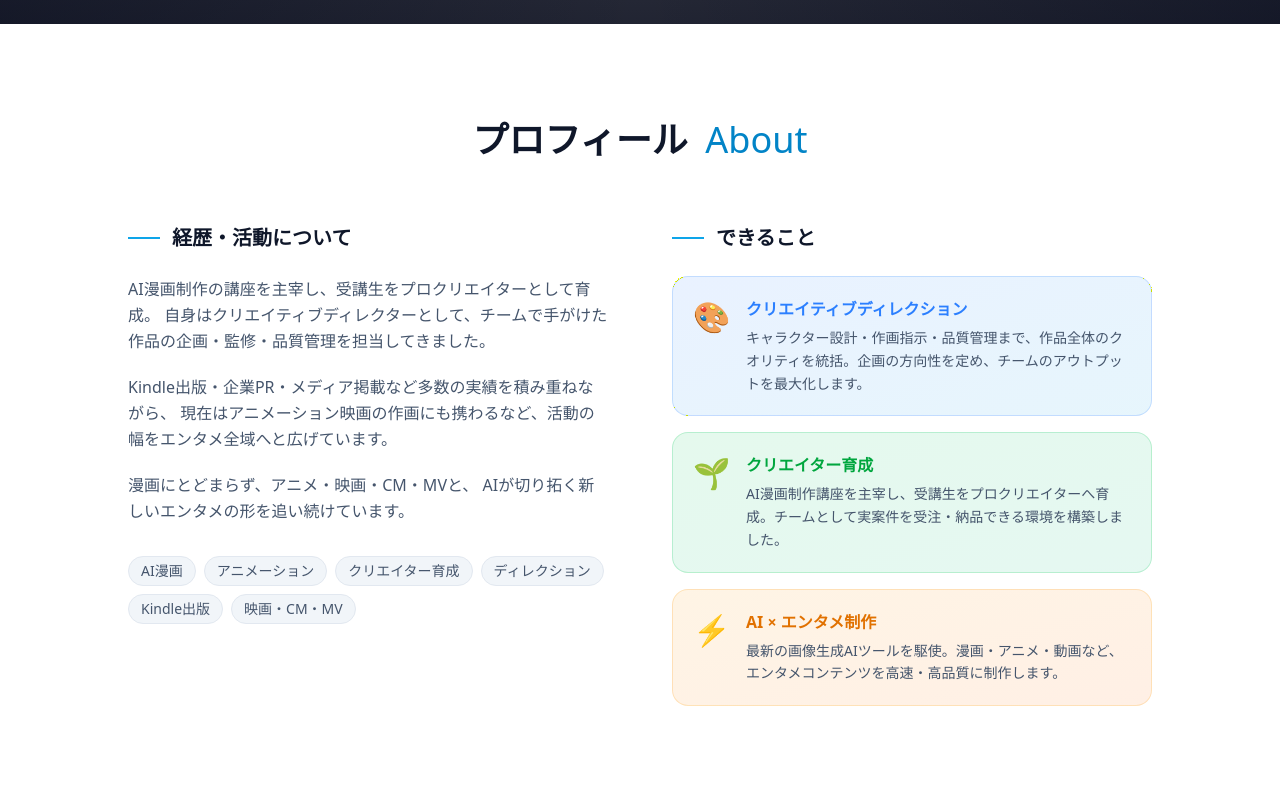
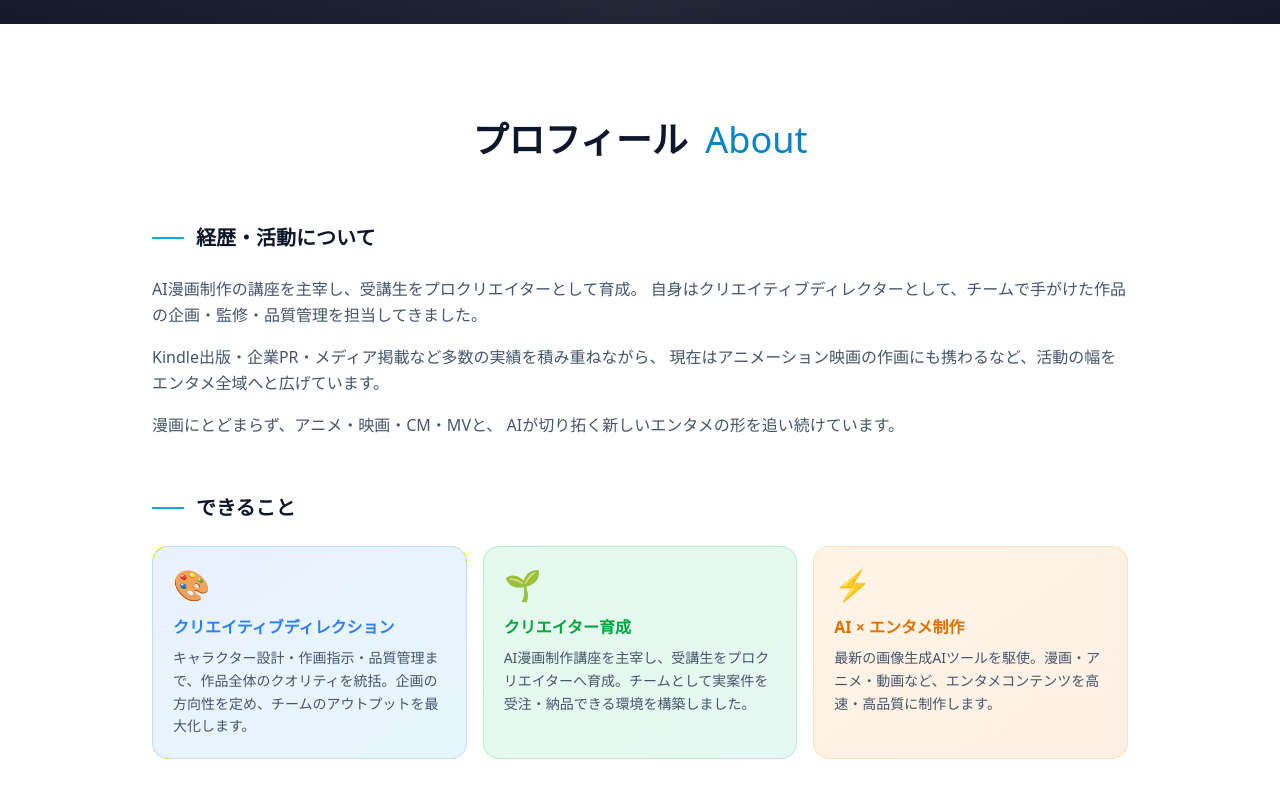
Before and after one commit to yohida-yoshi/aims-website, a Next.js app: page / in a window 1280 px wide. Shown: the part 840-1640 px from the top of the page. Built offline with nearby package versions, Linux system fonts and the light colour scheme; grey boxes are pictures that could not be loaded.

Commit message:
About: 縦並び・スキル横3列・タグ削除

```diff
--- a/src/components/About.tsx
+++ b/src/components/About.tsx
@@ -25,7 +25,7 @@ const skills = [
 export default function About() {
     return (
         <section id="about" className="py-24 bg-white dark:bg-slate-950">
-            <div className="container mx-auto px-4 md:px-6">
+            <div className="container mx-auto px-4 md:px-6 max-w-5xl">
 
                 {/* セクションタイトル */}
                 <div className="text-center mb-16">
@@ -34,16 +34,13 @@ export default function About() {
                     </h2>
                 </div>
 
-                {/* メインコンテンツ：左に経歴、右にスキル */}
-                <div className="grid grid-cols-1 lg:grid-cols-2 gap-12 lg:gap-16 items-start max-w-5xl mx-auto">
-
-                    {/* 左：経歴・ストーリー */}
-                    <div>
+                {/* 経歴・活動について */}
+                <div className="mb-14">
                     <h3 className="text-xl font-bold text-foreground mb-6 flex items-center gap-3">
                         <span className="w-8 h-0.5 bg-primary-500 inline-block" />
                         経歴・活動について
                     </h3>
-                        <div className="space-y-5 text-slate-600 dark:text-slate-300 leading-relaxed">
+                    <div className="space-y-4 text-slate-600 dark:text-slate-300 leading-relaxed">
                         <p>
                             AI漫画制作の講座を主宰し、受講生をプロクリエイターとして育成。
                             自身はクリエイティブディレクターとして、チームで手がけた作品の企画・監修・品質管理を担当してきました。
@@ -57,47 +54,32 @@ export default function About() {
                             AIが切り拓く新しいエンタメの形を追い続けています。
                         </p>
                     </div>
-
-                        {/* キーワードタグ */}
-                        <div className="mt-8 flex flex-wrap gap-2">
-                            {["AI漫画", "アニメーション", "クリエイター育成", "ディレクション", "Kindle出版", "映画・CM・MV"].map((tag) => (
-                                <span
-                                    key={tag}
-                                    className="px-3 py-1 rounded-full text-sm font-medium bg-slate-100 dark:bg-slate-800 text-slate-600 dark:text-slate-300 border border-slate-200 dark:border-slate-700"
-                                >
-                                    {tag}
-                                </span>
-                            ))}
-                        </div>
                 </div>
 
-                    {/* 右：スキルカード */}
-                    <div className="space-y-4">
+                {/* できること */}
+                <div>
                     <h3 className="text-xl font-bold text-foreground mb-6 flex items-center gap-3">
                         <span className="w-8 h-0.5 bg-primary-500 inline-block" />
                         できること
                     </h3>
+                    <div className="grid grid-cols-1 sm:grid-cols-3 gap-4">
                         {skills.map((skill, index) => (
                             <div
                                 key={index}
                                 className={`p-5 rounded-2xl bg-gradient-to-br ${skill.color} border transition-all duration-300 hover:shadow-md`}
                             >
-                                <div className="flex items-start gap-4">
-                                    <span className="text-3xl flex-shrink-0 mt-0.5">{skill.icon}</span>
-                                    <div>
-                                        <h4 className={`font-bold text-base mb-1.5 ${skill.labelColor}`}>
+                                <span className="text-3xl block mb-3">{skill.icon}</span>
+                                <h4 className={`font-bold text-base mb-2 ${skill.labelColor}`}>
                                     {skill.title}
                                 </h4>
                                 <p className="text-sm text-slate-600 dark:text-slate-400 leading-relaxed">
                                     {skill.detail}
                                 </p>
                             </div>
+                        ))}
                     </div>
                 </div>
-                        ))}
-                    </div>
 
-                </div>
             </div>
         </section>
     );
```
Lines whose indentation alone changed are shown as unchanged.
